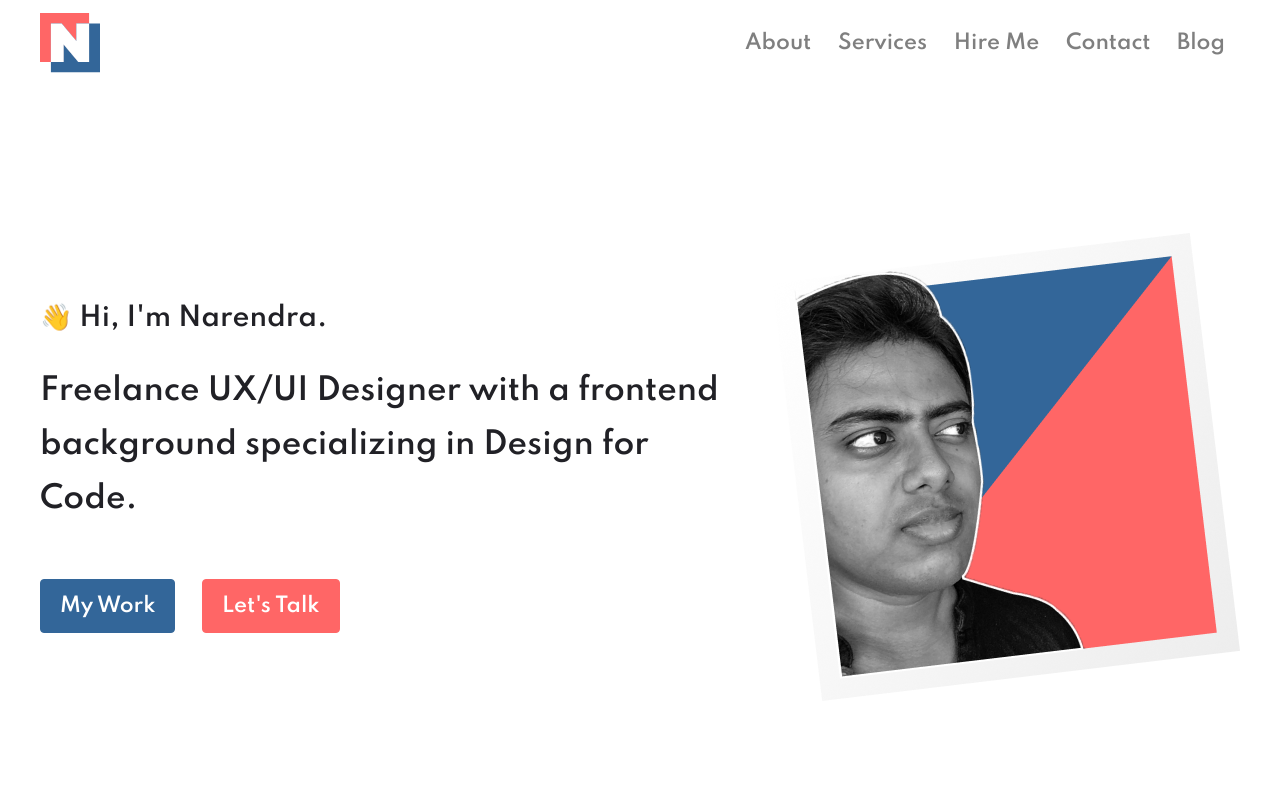
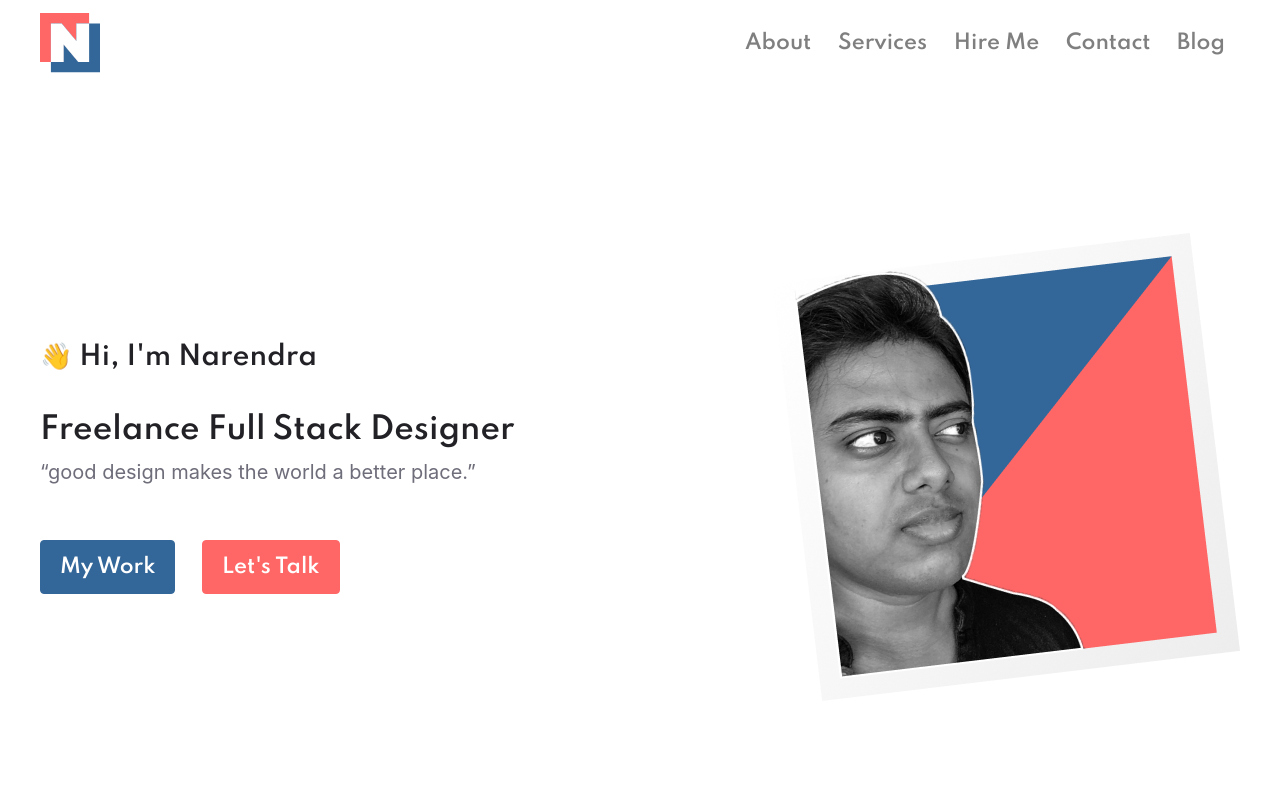
Before and after one commit to narenkram/Lance, a Nuxt app: page / in a window 1280 px wide. Shown: the top 800 px of the page. Built offline with nearby package versions, Linux system fonts and the light colour scheme.

Commit message:
update the intro and designation

```diff
--- a/components/Footer.vue
+++ b/components/Footer.vue
@@ -14,7 +14,7 @@
             <div class="col-12 col-md-auto align-self-center">
               <p class="m-0 Footer_paragraph">
                 Narendra Ram <br />
-                Freelance UX/UI Designer & Graphic Designer
+                Freelance Full Stack Designer
               </p>
             </div>
           </div>
--- a/pages/index.vue
+++ b/pages/index.vue
@@ -3,11 +3,11 @@
     <section class="pt-3 pt-md-5 pt-lg-5">
       <div class="row justify-content-center">
         <div class="col-12 col-md-6 col-lg-7 text-left align-self-center">
-          <h3 class="mb-1 mb-md-2 mb-lg-2">👋 Hi, I'm Narendra.</h3>
-          <h1 class="mb-2 mb-md-3 mb-lg-3">
-            Freelance UX/UI Designer with a frontend background specializing in
-            Design for Code.
-          </h1>
+          <h3 class="mb-1 mb-md-2 mb-lg-2">👋 Hi, I'm Narendra</h3>
+          <h1 class="mb-0">Freelance Full Stack Designer</h1>
+          <blockquote class="blockquote mb-2 mb-md-3 mb-lg-3">
+            <p class="mb-0">“good design makes the world a better place.”</p>
+          </blockquote>
           <a href="#mywork" class="btn btn-secondary">My Work</a>
           <a href="#contact" class="btn btn-primary ml-1 ml-md-2 ml-lg-2"
             >Let's Talk</a
```
